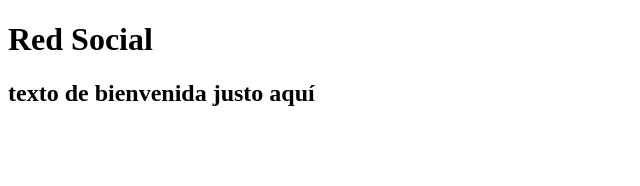
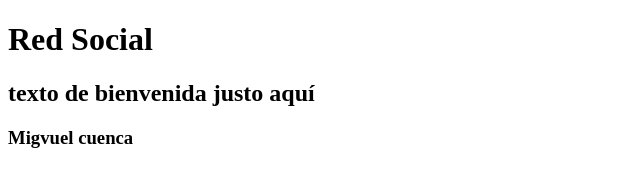
Before and after one commit to jovv1994/ActividadFundamentos, a plain HTML site: page index.html in a window 1280 px wide. Shown: the whole page, without its empty margins (0-640 px from the left). Drawn offline with Linux system fonts and the light colour scheme.

Commit message:
comentario

```diff
--- a/index.html
+++ b/index.html
@@ -8,5 +8,6 @@
 <body>
 	<h1>Red Social</h1>
 	<h2>texto de bienvenida justo aquí</h2>
+	<h3>Migvuel cuenca</h3>
 </body>
 </html>
```
